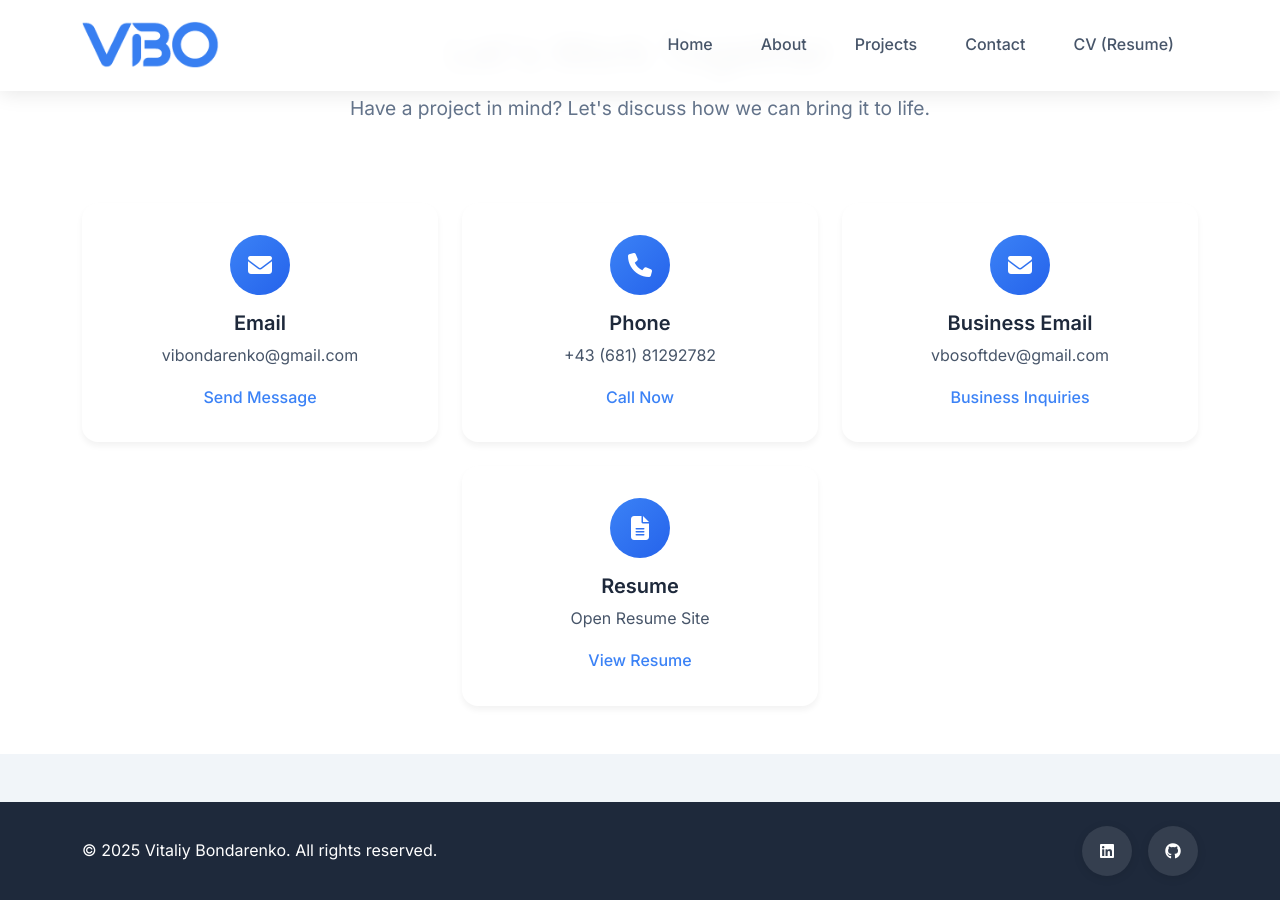
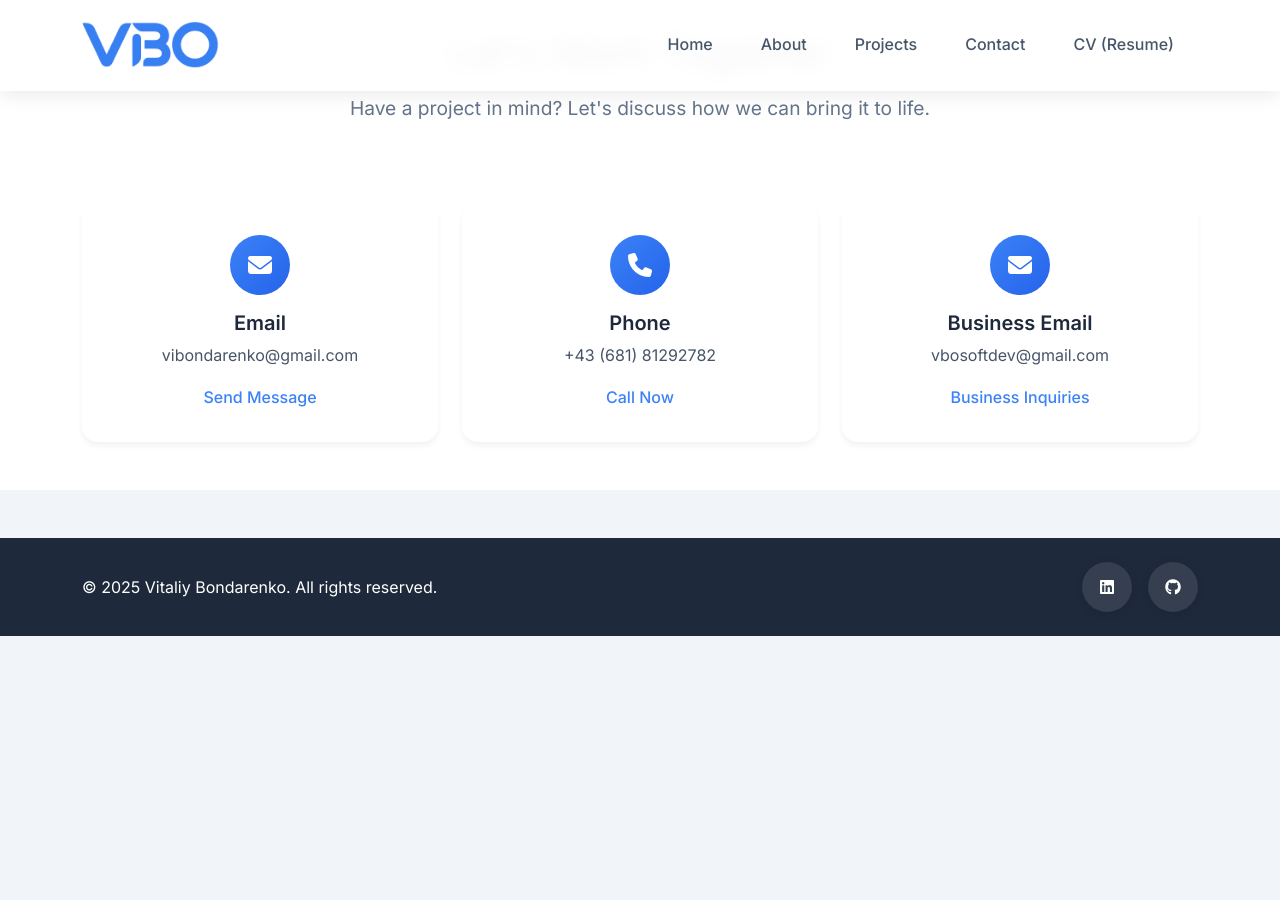
Before and after one commit to VIBondarenko/vibondarenko.github.io, a Jekyll site: the page built from index.html, in a window 1280 px wide and 900 px high, scrolled down 2875 px. Built offline with Jekyll 4.4.1, drawn with Linux system fonts in a browser that asks for light colours; after the commit the page ends 3511 px from its top, so only the background shows below that.

Commit message:
fix: add LinkedIn and GitHub links to contact information; remove resume section

```diff
--- a/cv/index.html
+++ b/cv/index.html
@@ -32,6 +32,8 @@
                   <li><i class="bi bi-chevron-right"></i> <strong>Driver’s license:</strong> <span>B</span></li>
                   <li><i class="bi bi-chevron-right"></i> <strong>Phone:</strong> <span><a href="tel:+4368181292782">+43 681 81 29 27 82</a></span></li>
                   <li><i class="bi bi-chevron-right"></i> <strong>E-Mail:</strong> <span><a href="mailto:vibondarenko@gmail.com">vibondarenko@gmail.com</a></span></li>
+                  <li><i class="bi bi-chevron-right"></i> <strong>LinkedIn:</strong> <span><a href="https://www.linkedin.com/in/vibondarenko" target="_blank" rel="noopener">linkedin.com/in/vibondarenko</a></span></li>
+                  <li><i class="bi bi-chevron-right"></i> <strong>Github:</strong> <span><a href="https://github.com/vibondarenko" target="_blank" rel="noopener">github.com/vibondarenko</a></span></li>
                   <li><i class="bi bi-chevron-right"></i> <strong>Fulltime/Remote/Project:</strong> <span>Yes</span></li>
                 </ul>
               </div>
--- a/cv/index_de.html
+++ b/cv/index_de.html
@@ -70,6 +70,8 @@
                   <li><i class="bi bi-chevron-right"></i> <strong>Führerschein:</strong><span>B</span></li>
                   <li><i class="bi bi-chevron-right"></i> <strong>Handy:</strong> <span><a href="tel:+4368181292782">+43 68181292782</a></span></li>
                   <li><i class="bi bi-chevron-right"></i> <strong>E-Mail:</strong> <span><a href="mailto:vibondarenko@gmail.com">vibondarenko@gmail.com</a></span></li>
+                  <li><i class="bi bi-chevron-right"></i> <strong>LinkedIn:</strong> <span><a href="https://www.linkedin.com/in/vibondarenko" target="_blank" rel="noopener">linkedin.com/in/vibondarenko</a></span></li>
+                  <li><i class="bi bi-chevron-right"></i> <strong>Github:</strong> <span><a href="https://github.com/vibondarenko" target="_blank" rel="noopener">github.com/vibondarenko</a></span></li>
                   <li><i class="bi bi-chevron-right"></i> <strong>Vollzeit/Remote/Projekt:</strong> <span>verfügbar</span></li>
                 </ul>
               </div>
--- a/index.html
+++ b/index.html
@@ -248,16 +248,6 @@
                         <a href="mailto:vbosoftdev@gmail.com" class="contact-link">Business Inquiries</a>
                     </div>
                 </div>
-                <div class="col-md-4">
-                    <div class="contact-card">
-                        <div class="contact-icon">
-                            <i class="fas fa-file-alt"></i>
-                        </div>
-                        <h5>Resume</h5>
-                        <p>Open Resume Site</p>
-                        <a href="https://vibondarenko.github.io/" target="_blank" rel="noopener" class="contact-link">View Resume</a>
-                    </div>
-                </div>
             </div>
         </div>
     </section>
```
